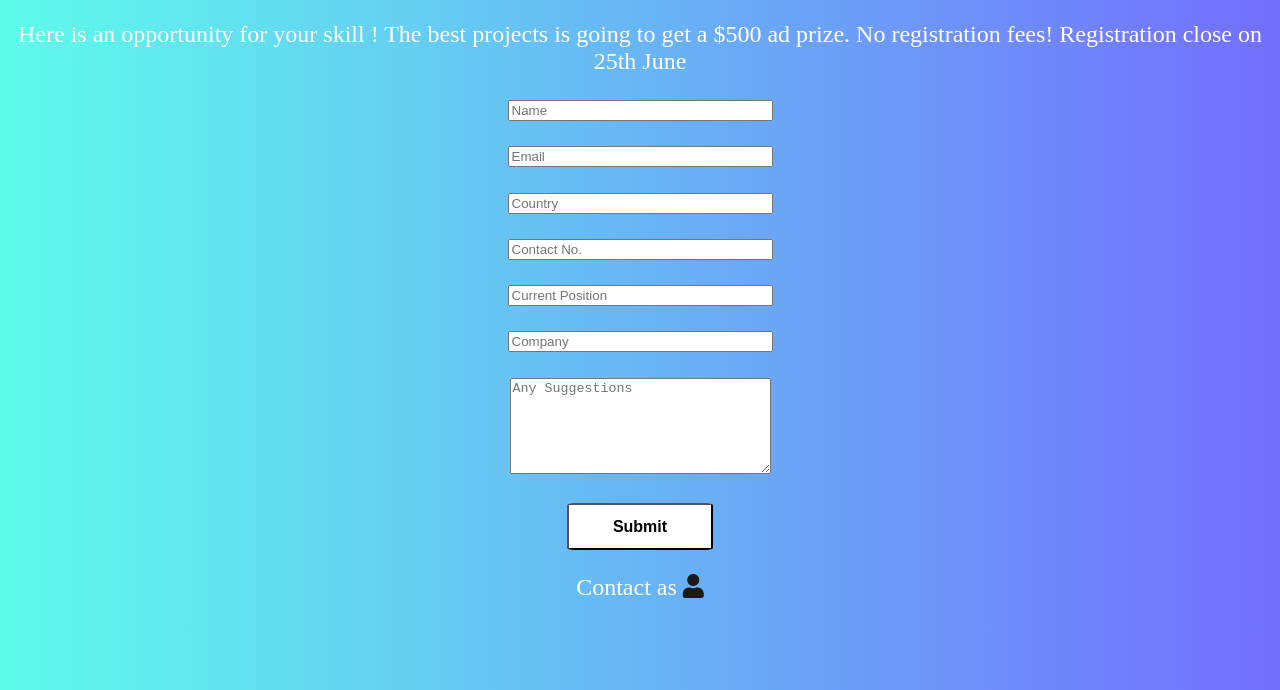
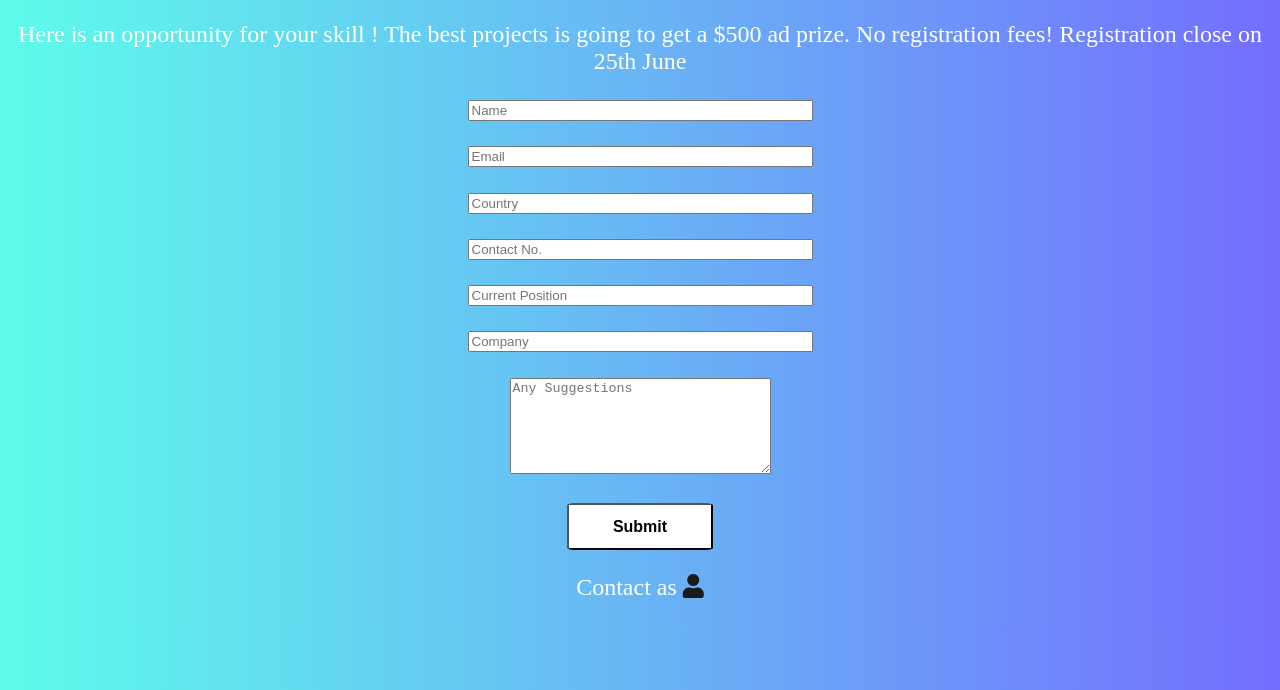
Before and after one commit to Sonaelizebeth/Form, a plain HTML site: page index.html in a window 1280 px wide. Shown: the part 110-800 px from the top of the page. Drawn offline with Linux system fonts and the light colour scheme.

Commit message:
Update index.html

```diff
--- a/index.html
+++ b/index.html
@@ -25,12 +25,12 @@
 
 
     <form action="">
-          <div class="name"><input type="text" size="30" placeholder="Name" class="box" /></div>
-          <div class="mail"><input type="email" size="30"placeholder="Email" class="box" /></div>
-          <div class="coun"><input type="text" size="30"placeholder="Country" class="box" /></div>
-          <div class="no"><input type="text" size="30"placeholder="Contact No." class="box" /></div>
-          <div class="pos"><input type="text" size="30"placeholder="Current Position" class="box" /></div>
-          <div class="com"><input type="text"size="30" placeholder="Company" class="box" /></div>
+          <div class="name"><input type="text" size="40" placeholder="Name" class="box" /></div>
+          <div class="mail"><input type="email" size="40"placeholder="Email" class="box" /></div>
+          <div class="coun"><input type="text" size="40"placeholder="Country" class="box" /></div>
+          <div class="no"><input type="text" size="40"placeholder="Contact No." class="box" /></div>
+          <div class="pos"><input type="text" size="40"placeholder="Current Position" class="box" /></div>
+          <div class="com"><input type="text"size="40" placeholder="Company" class="box" /></div>
           <div class="sug">
           <textarea
             name=""
```
